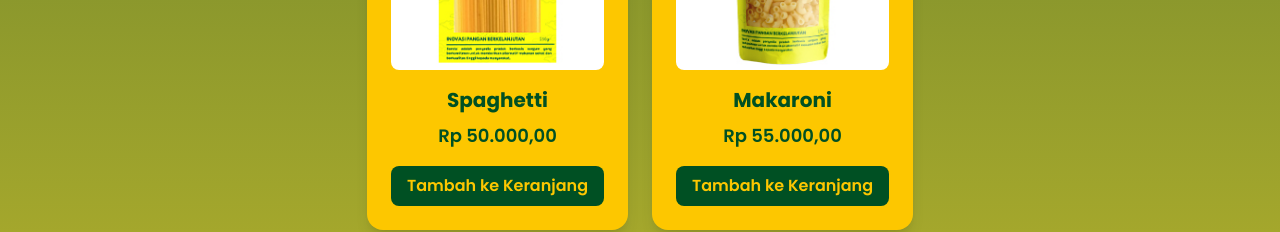
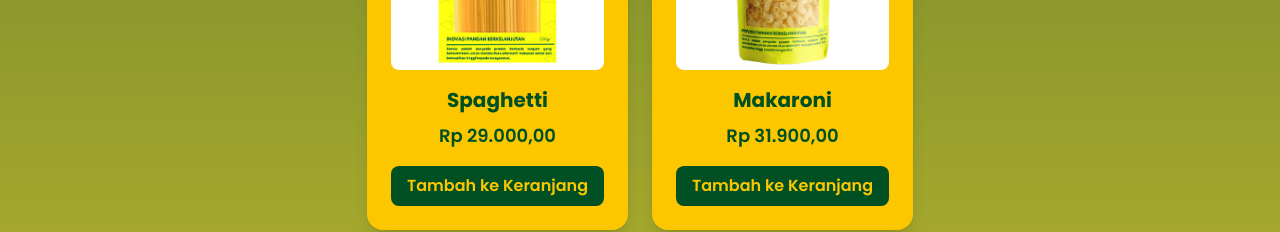
Before and after one commit to sndyb365/Sorsta, a Next.js app: page / in a window 1280 px wide. Shown: the part 2120-2352 px from the top of the page. Built offline with nearby package versions, Linux system fonts and the light colour scheme.

Commit message:
update: update harga

```diff
--- a/src/app/page.js
+++ b/src/app/page.js
@@ -215,7 +215,7 @@ export default function Home() {
           </h3>
 
           <p className="text-lg text-[#005023] text-center mt-2 font-semibold">
-            {formatCurrency(50000 + idx * 5000)}
+            {formatCurrency(29000 + idx * 2900)}
           </p>
 
           <button
@@ -224,7 +224,7 @@ export default function Home() {
               addToCart(
                 idx + 1,
                 idx === 0 ? "Spaghetti" : "Makaroni",
-                50000 + idx * 5000
+                29000 + idx * 2900
               )
             }
           >
```
